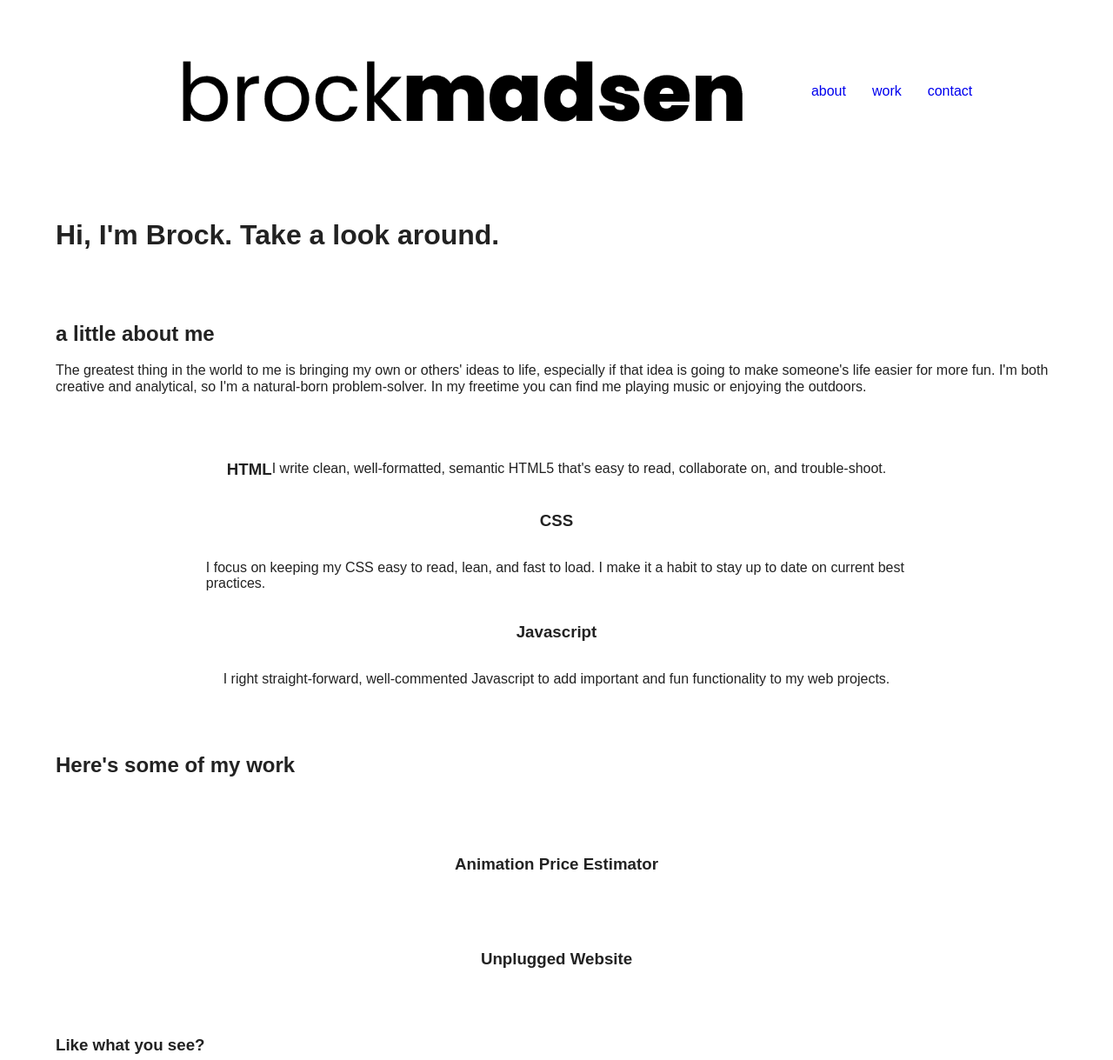
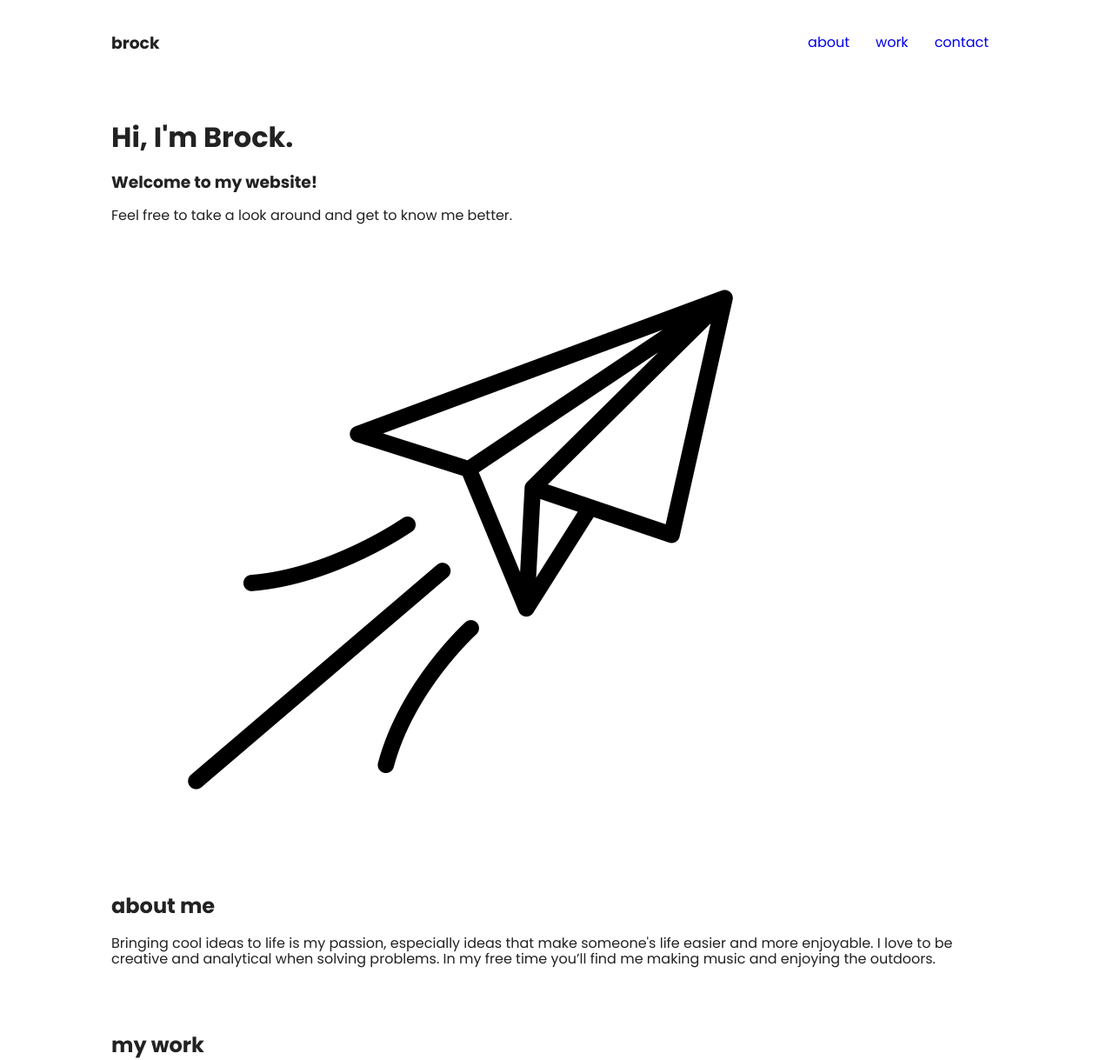
Before and after one commit to brockmoninoff/my-portfolio, a website built with Parcel: page index.html in a window 1280 px wide. Shown: the top 1219 px of the page at 87% size. Built offline with nearby package versions, Linux system fonts and the light colour scheme.

Commit message:
Finished markup for the home page.

```diff
--- a/css/main.css
+++ b/css/main.css
@@ -92,6 +92,10 @@ textarea {
    font-size: 16px;
  }
 
+ body {
+   font-family: 'Poppins', sans-serif;
+ }
+
  ul,
  ol {
    list-style-type: none;
@@ -102,13 +106,10 @@ textarea {
  }
 
  .content-wrapper {
-   width: 90%;
+   width: 80%;
    margin: 20px 0;
  }
 
-body {
-  font-family: itc-avant-garde-gothic-pro, sans-serif;
-}
 /* ---------- Base Header Footer Styles ---------- */
 
 header, footer {
@@ -121,21 +122,9 @@ header, footer {
 
 header .content-wrapper {
   display: flex;
-  justify-content: center;
+  justify-content: space-between;
   align-items: center;
   flex-flow: row wrap;
-}
-
-header figure {
-  width: 60%;
-  display: flex;
-  justify-content: center;
-  align-items: center;
-  flex-flow: row wrap;
-}
-
-header img {
-  width: 100%;
 }
 
 header nav {
@@ -158,7 +147,7 @@ header nav ul li a {
   margin: 0 15px;
 }
 
-/* ---------- homepage styles ---------- */
+/* ---------- Homepage styles ---------- */
 
 .greeting {
   display: flex;
--- a/index.html
+++ b/index.html
@@ -20,17 +20,18 @@
   <link rel="stylesheet" href="css/main.css">
 
   <meta name="theme-color" content="#fafafa">
+  <link rel="preconnect" href="https://fonts.gstatic.com">
+  <link href="https://fonts.googleapis.com/css2?family=Merriweather:wght@300;400;700;900&family=Poppins:wght@100;200;300;400;500;600;700;800;900&display=swap" rel="stylesheet">
+  <script src="https://kit.fontawesome.com/565ad9afa8.js" crossorigin="anonymous"></script>
 </head>
 
 <body>
 
   <header>
     <div class="content-wrapper">
-      <figure>
-        <a class="brock-logo" href="#">
-          <img src="img/brockmadsen.png" alt="brock madsen logo">
-        </a>
-      </figure>
+      <h3 class="home">
+        brock
+      </h3>
       <nav>
         <ul>
           <li><a href="about/index.html">about</a></li>
@@ -44,69 +45,78 @@
   <main>
     <section class="greeting">
       <div class="content-wrapper">
-        <h1>Hi, I'm Brock. Take a look around.</h1>
+        <div>
+          <h1>Hi, I'm Brock.</h1>
+          <h3>Welcome to my website!</h3>
+          <p>
+            Feel free to take a look around and get to know me better.
+          </p>
+        </div>
+        <img src="img/paper-airplane-hero.png" alt="paper airplane">
       </div>
     </section>
     <section class="about">
       <div class="content-wrapper">
         <h2>
-          a little about me
+          about me
         </h2>
         <p>
-          The greatest thing in the world to me is bringing my own or others'
-          ideas to life, especially if that idea is going to make someone's life
-          easier for more fun. I'm both creative and analytical,
-          so I'm a natural-born problem-solver. In my freetime
-          you can find me playing music or enjoying the outdoors.
+          Bringing cool ideas to life is my passion, especially ideas
+          that make someone's life easier and more enjoyable. I love to
+          be creative and analytical when solving problems. In my free
+          time you’ll find me making music and enjoying the outdoors.
         </p>
       </div>
     </section>
-    <section class="prof-skills">
+
+    <section class="work-examples">
       <div class="content-wrapper">
-        <article class="skill">
-          <p class="fontawesome-icon"></p>
-          <h3>HTML</h3>
-          <p>
-            I write clean, well-formatted, semantic HTML5 that's easy to read, collaborate on, and trouble-shoot.
+        <h2>my work</h2>
+        <article>
+          <a href="" target="_blank"><img></a>
+          <h3>Animation Price Calculator</h3>
+          <p class="caption">
+            I created this price calculator to help potential clients
+            of a  local animation company get estimated project prices.
+          </p>
+          <p class="quote">
+            “Brock this is excellent! ... Thanks for all your hard work!”<br>
+            - Chaz Walgamott, Art Director/Owner
           </p>
         </article>
-        <article class="skill">
-          <p class="fontawesome-icon"></p>
-          <h3>CSS</h3>
-          <p>
-            I focus on keeping my CSS easy to read, lean, and fast to load. I make it a habit to stay up to date on current best practices.
+        <article>
+          <a href="" target="_blank"><img></a>
+          <h3>Unplugged Website</h3>
+          <p class="caption">
+            I created this website as part of my coursework in an online
+            class. It was my job to recreated the website based off of a
+            photoshop design file.
+          </p>
+          <p class="quote">
+            "Wow! You did this?! It looks so good!"
           </p>
         </article>
-        <article class="skill">
-          <p class="fontawesome-icon"></p>
-          <h3>Javascript</h3>
-          <p>
-            I right straight-forward, well-commented Javascript to add important and fun functionality to my web projects.
+        <article>
+          <a href="" target="_blank"><img></a>
+          <h3>TakeNote App Prototype</h3>
+          <p class="caption">
+            I created this app prototype as part of my coursework in an
+            online class. The idea for the app was mine and I went through
+            the whole design process from ideation to working prototype.
+          </p>
+          <p class="quote">
+            “I’m very impressed. This is definitely an app that I would
+            download and use.”
           </p>
         </article>
       </div>
     </section>
-    <section class="work-examples">
-      <div class="content-wrapper">
-        <h2>Here's some of my work</h2>
-        <article>
-          <figure><a href="" target="_blank"><img></a></figure>
-          <h3>Animation Price Estimator</h3>
-        </article>
-        <article>
-          <figure><a href="" target="_blank"><img></a></figure>
-          <h3>Unplugged Website</h3>
-        </article>
-      </div>
-    </section>
+
     <section class="contact">
       <div class="content-wrapper">
         <div class="contact-message">
-          <h3>Like what you see?</h3>
-          <p>Let's talk!</p>
-        </div>
-        <div class="email">
-          <p><a href="mailto:madbrock@gmail.com">madbrock@gmail.com</a></p>
+          <h3><a href="mailto:madbrock@gmail.com">Look like a fit? Let's talk!</a></h3>
+          <p><a href="mailto:madbrock@gmail.com"><i class="fab fa-telegram-plane"></i></a></p>
         </div>
       </div>
     </section>
```
Also changed, not shown: about/index.html (+17 -1 lines), contact/index.html (+2 -0 lines), work/index.html (+1 -0 lines), img/brockmadsen.png (deleted), img/paper-airplane-hero.png (added).
